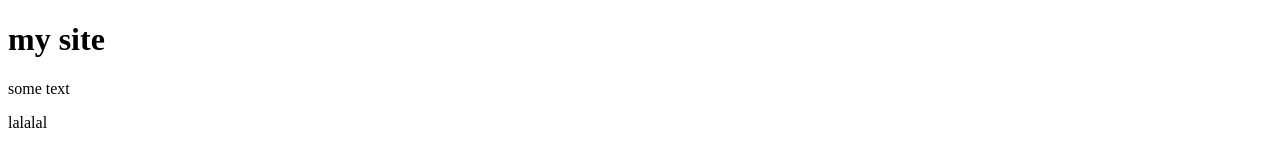
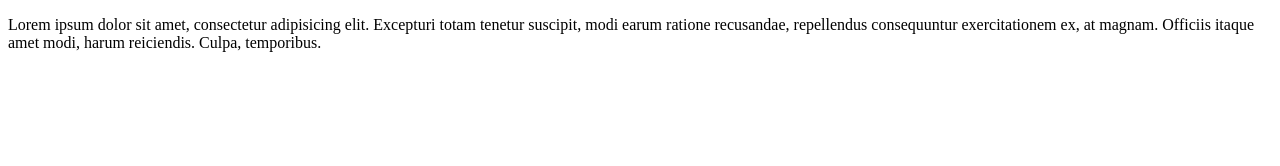
Before and after one commit to kostyaivashko/mygit, a plain HTML site: page index.html in a window 1280 px wide. Drawn offline with Linux system fonts and the light colour scheme.

Commit message:
third commit

```diff
--- a/index.html
+++ b/index.html
@@ -6,11 +6,6 @@
 	<link rel="stylesheet" href="css/style.css">
 </head>
 <body>
-	<h1>
-		my site
-	</h1>
-
-	<p>some text</p>
-		<p>lalalal</p>
+	<p>Lorem ipsum dolor sit amet, consectetur adipisicing elit. Excepturi totam tenetur suscipit, modi earum ratione recusandae, repellendus consequuntur exercitationem ex, at magnam. Officiis itaque amet modi, harum reiciendis. Culpa, temporibus.</p>
 </body>
 </html>
```
